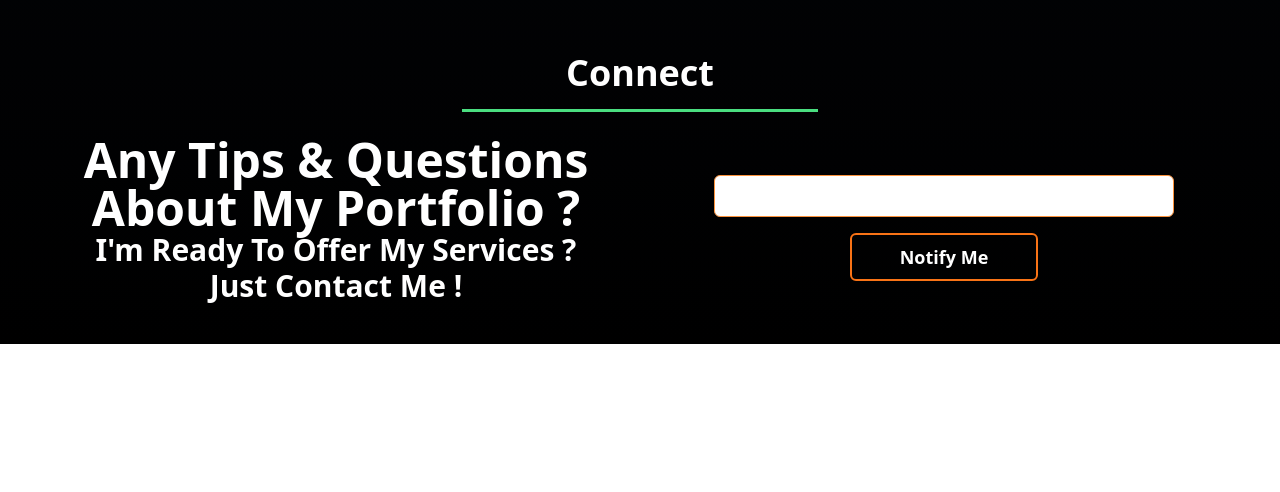
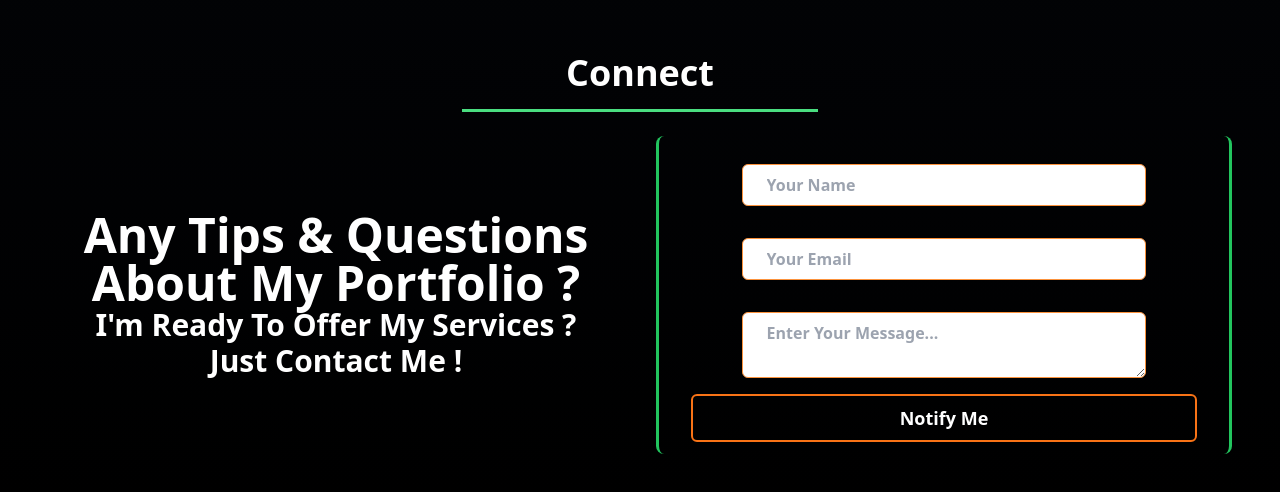
Before and after one commit to Foutock-Jacques-Leroi/Portfolio, a React (Vite) app: page / in a window 1280 px wide. Shown: the part 5463-5955 px from the top of the page. Before the commit the page ends 5807 px from the top, so only its background shows below. Built offline with nearby package versions, Linux system fonts and the light colour scheme.

Commit message:
CV Download and email send Is OK!

```diff
--- a/package.json
+++ b/package.json
@@ -10,6 +10,7 @@
     "preview": "vite preview"
   },
   "dependencies": {
+    "@emailjs/browser": "^4.4.1",
     "aos": "^2.3.4",
     "framer-motion": "^12.5.0",
     "react": "^19.0.0",
--- a/src/App.jsx
+++ b/src/App.jsx
@@ -8,6 +8,8 @@ import Education from './components/Education'
 import WorkExperience from './components/WorkExperience'
 import Projects from './components/Projects'
 import ScrollAnimation from './components/ScrollAnimation'
+import Contact from './components/Contact'
+
 
 function App() {
 
@@ -22,8 +24,8 @@ function App() {
       <WorkExperience />
       <Projects />
       <Letter />
+      {/* <Contact /> */}
       <ScrollAnimation />
-
     </div>
 
 
--- /dev/null
+++ b/src/components/Contact.jsx
@@ -0,0 +1,41 @@
+import React, { useRef } from 'react';
+import emailjs from '@emailjs/browser';
+import "../components/conact.css"
+
+function Contact() {
+
+
+    const form = useRef();
+
+    const sendEmail = (e) => {
+        e.preventDefault();
+
+        emailjs
+            .sendForm('service_vw35i4p', 'template_hit28ws', form.current, {
+                publicKey: 'xcRX1TpEIaJgAaWkp',
+            })
+            .then(
+                () => {
+                    console.log('SUCCESS!');
+                },
+                (error) => {
+                    console.log('FAILED...', error.text);
+                },
+            );
+    };
+
+    return (
+        <form className="w-full flex flex-col px-8 py-3 border-x-[3px] rounded-lg border-x-green-500" ref={form} onSubmit={sendEmail}>
+
+            <input className='p-2 text-black font-semibold text-md px-6 m-4 rounded-md border border-orange-400 outline-offset-1 mx-auto w-[80%]' placeholder='Your Name' type="text" name="from_name" />
+            <input className='p-2 text-black font-semibold text-md px-6 m-4 rounded-md border border-orange-400 outline-offset-1 mx-auto w-[80%]' placeholder='Your Email' type="email" name="from_email" />
+            <textarea className='p-2 text-black font-semibold text-md px-6 m-4 rounded-md border border-orange-400 outline-offset-1 mx-auto w-[80%]' placeholder='Enter Your Message...' name="message" />
+            <input className='pointer px-12 border-[2px] text-lg border-orange-500 py-2 rounded-md hover:bg-orange-500  duration-300 font-bold' type="submit" value="Notify Me" />
+        </form>
+    );
+};
+
+
+
+
+export default Contact
--- a/src/components/Letter.jsx
+++ b/src/components/Letter.jsx
@@ -1,5 +1,6 @@
 import React from 'react'
 import { motion } from 'framer-motion'
+import Contact from './Contact'
 
 
 
@@ -37,15 +38,14 @@ const Letter = () => {
                 className='md:w-[30%] sm:w-[70%] mx-auto border-b-[3px] border-b-green-400 m-6'>
                 <h1 className='text-center m-4 md:text-4xl sm:text-3xl text-2xl font-semibold'>Connect</h1>
             </motion.div>
-            <div className='max-w-full grid md:grid-cols-2 gap-8 '>
+            <div className='max-w-full grid md:grid-cols-2 gap-8 items-center '>
                 <div className='text-center'>
                     <h1 className='font-bold md:text-5xl sm:text-4xl text-3xl '>Any Tips & Questions About My Portfolio ?</h1>
                     <p className='font-semibold md:text-3xl sm:text-2xl text-xl'>I'm Ready To Offer My Services ?<br /> Just Contact Me !</p>
                 </div>
 
-                <div className='w-full flex flex-col justify-center items-center '>
-                    <input className='p-2 text-black font-semibold text-md px-6 m-4 rounded-md border border-orange-400 outline-offset-1 mx-auto w-[80%]' type="email" />
-                    <button className='px-12 border-[2px] text-lg border-orange-500 py-2 rounded-md hover:bg-orange-500  duration-300 font-bold' type="submit"> Notify Me </button>
+                <div className='w-full flex flex-col justify-center items-center'>
+                    <Contact />
                 </div>
             </div>
         </div>
--- /dev/null
+++ b/src/components/conact.css
@@ -0,0 +1,3 @@
+.hello{
+    background-color: red;
+}
```
Also changed, not shown: 1 other file (tests, documents, lock files or other folders).
